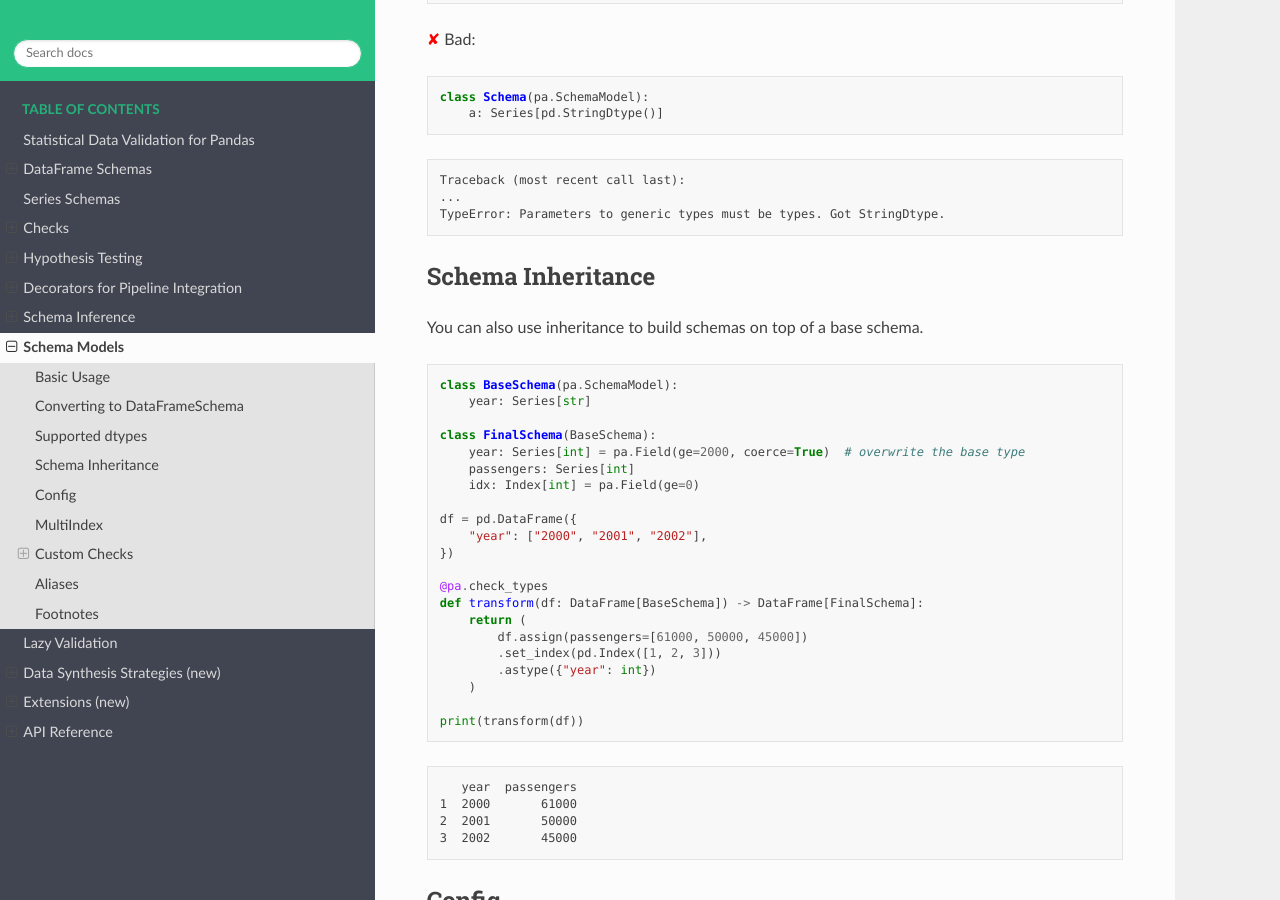
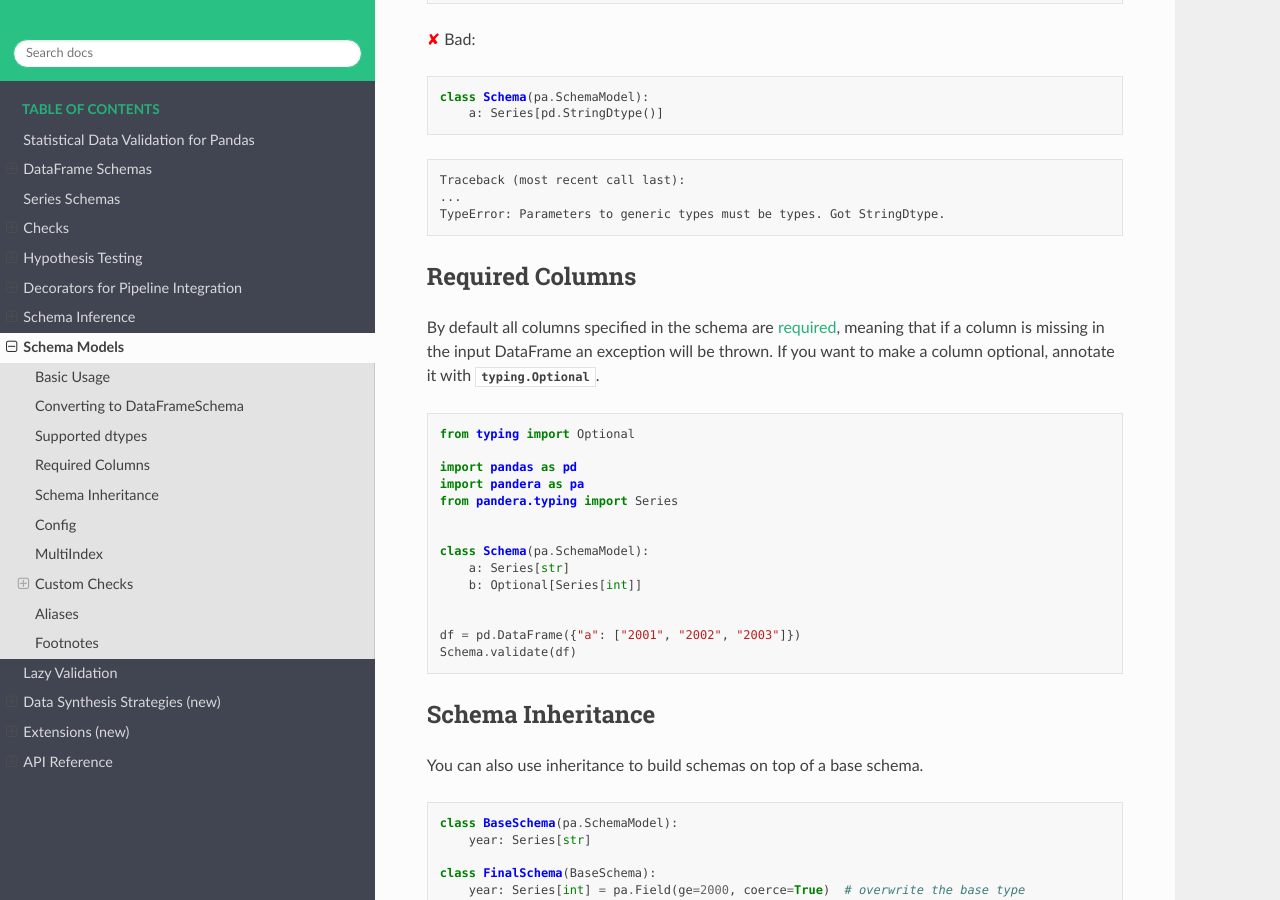
Before and after one commit to unionai-oss/pandera, a Sphinx documentation site: the page built from docs/source/schema_models.rst, in a window 1280 px wide and 900 px high, scrolled down 2955 px. Built offline with Sphinx 7.4.7 and the Read the Docs theme 2.0.0, drawn with Linux system fonts in a browser that asks for light colours.

Commit message:
add required columns documentation for schema models

```diff
--- a/docs/source/schema_models.rst
+++ b/docs/source/schema_models.rst
@@ -188,6 +188,31 @@ however, a couple of gotchas:
     Traceback (most recent call last):
     ...
     TypeError: Parameters to generic types must be types. Got StringDtype.
+
+Required Columns
+----------------
+
+By default all columns specified in the schema are :ref:`required<required>`, meaning
+that if a column is missing in the input DataFrame an exception will be
+thrown. If you want to make a column optional, annotate it with :data:`typing.Optional`.
+
+.. testcode:: dataframe_schema_model
+
+    from typing import Optional
+
+    import pandas as pd
+    import pandera as pa
+    from pandera.typing import Series
+
+
+    class Schema(pa.SchemaModel):
+        a: Series[str]
+        b: Optional[Series[int]]
+
+
+    df = pd.DataFrame({"a": ["2001", "2002", "2003"]})
+    Schema.validate(df)
+
 
 Schema Inheritance
 ------------------
```
